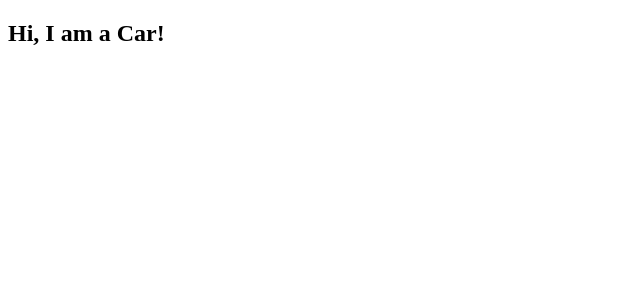
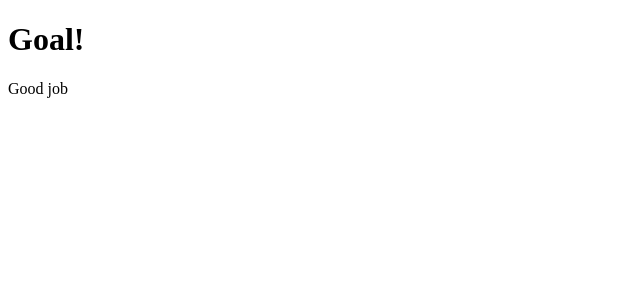
Before and after one commit to faithmumbua2010/react_learning, a React (Vite) app: page / in a window 1280 px wide. Shown: the top 300 px of the page, without its empty margins (0-640 px from the left). Built offline with nearby package versions, Linux system fonts and the light colour scheme.

Commit message:
feat:if statements

```diff
--- a/src/main.jsx
+++ b/src/main.jsx
@@ -1,5 +1,26 @@
+import { createRoot } from 'react-dom/client'
 
-import { createRoot } from "react-dom/client";
-import Car from "./Vehicle.jsx";
+function MissedGoal() {
+  return <h1>MISSED!</h1>;
+}
 
-createRoot(document.getElementById('root')).render(<Car />);
+function MadeGoal() {
+  return (
+    <>
+      <h1>Goal!</h1>
+      <p>Good job</p>
+    </>
+  );
+}
+
+function Goal(props) {
+  const isGoal = props.isGoal;
+  if (isGoal) {
+    return <MadeGoal/>;
+  }
+  return <MissedGoal/>;
+}
+
+createRoot(document.getElementById('root')).render(
+  <Goal isGoal={true} />
+);
```
